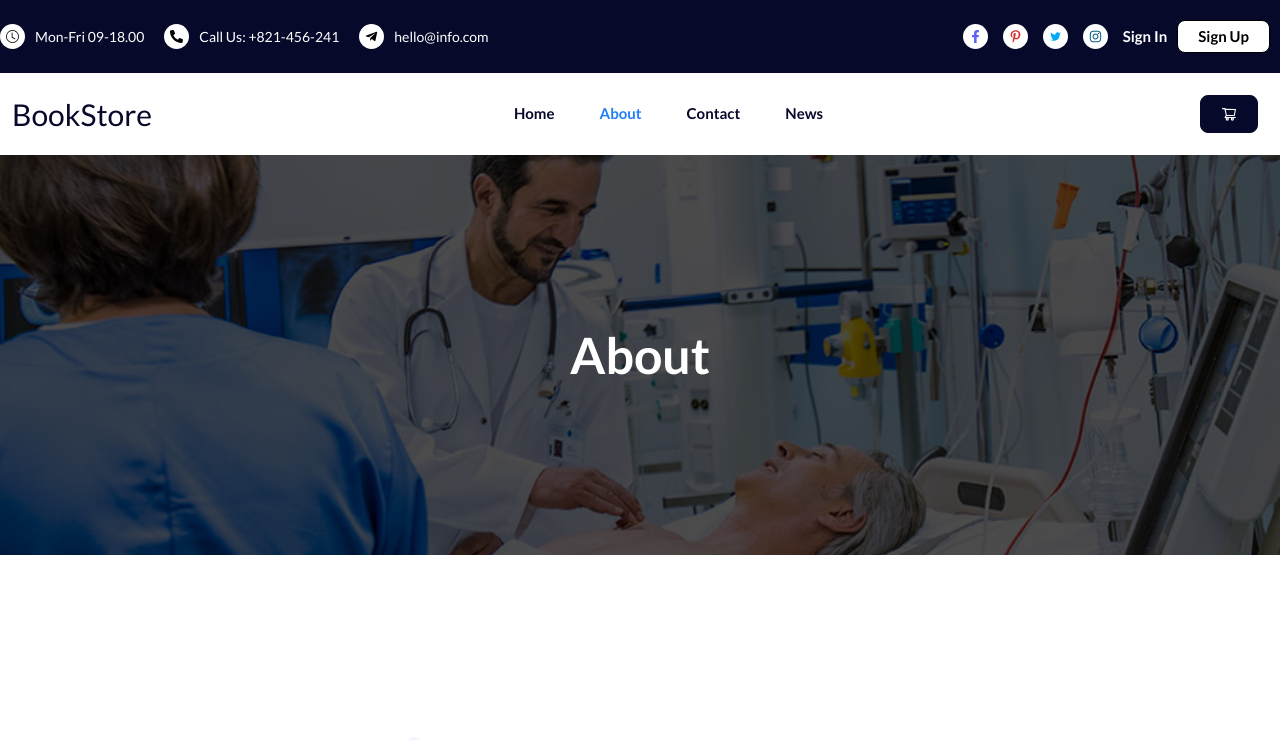
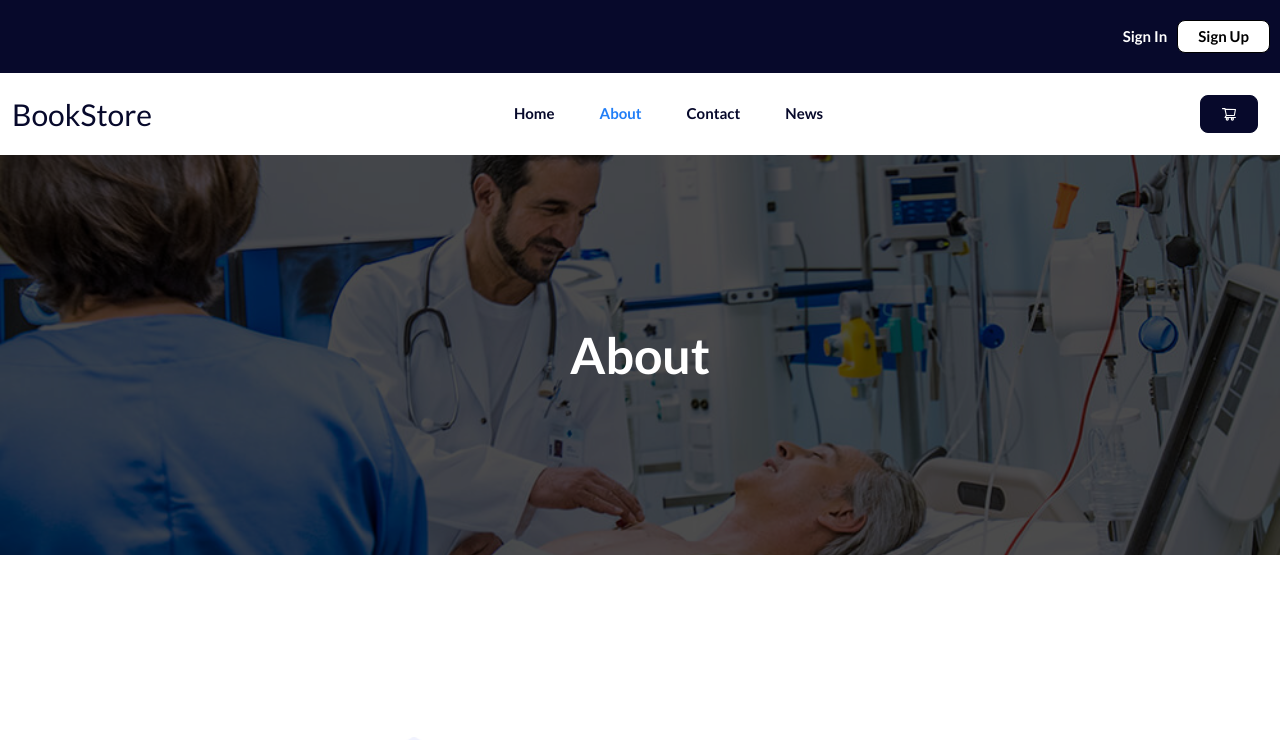
Before and after one commit to LuxuryFi/project, a React (Create React App) app: page /about in a window 1280 px wide. Shown: the top 740 px of the page. Built offline with nearby package versions, Linux system fonts and the light colour scheme.

Commit message:
Fix register and login

```diff
--- a/src/api/user/index.js
+++ b/src/api/user/index.js
@@ -2,18 +2,18 @@ import axiosClient from '../axios.config';
 
 const userAPI = {
   signIn(email, password) {
-    const url = `/patient/login`;
+    const url = `/project/customer/login`;
     return axiosClient.post(url, {
       email,
       password,
     });
   },
   signUp(newPatient) {
-    const url = `/patient/account/patient`;
+    const url = `/project/customer`;
     return axiosClient.post(url, newPatient);
   },
   getOne() {
-    const url = `/patient/account/patient`;
+    const url = `/project/customer`;
     return axiosClient.get(url);
   },
   verify(code) {
@@ -25,13 +25,13 @@ const userAPI = {
     return axiosClient.get(url);
   },
   update(newInformation) {
-    const url = `/patient/account/patient`;
+    const url = `/project/customer`;
     return axiosClient.put(url, newInformation, {
       headers: { 'Content-Type': 'multipart/form-data' },
     });
   },
   changePassword(password) {
-    const url = `/patient/account/patient/password`;
+    const url = `/project/customer/password`;
     return axiosClient.put(url, password);
   },
 };
--- a/src/components/AppointmentInformation/index.js
+++ b/src/components/AppointmentInformation/index.js
@@ -19,7 +19,7 @@ export default function AppointmentInformation({ info }) {
         <h3 className="title">Service</h3>
         <p className="info">
           <span className="left">Type</span>
-          <span className="right">Medical examination at the hospital</span>
+          <span className="right">Bookstore</span>
         </p>
       </div>
 
@@ -91,8 +91,7 @@ export default function AppointmentInformation({ info }) {
         <p className="info">
           <span className="left">Promotion</span>
           <span className="right">
-            Discount 15% of consultation price applies to customers who make an
-            appointment for the first time via MedCares.net
+            Cheapest Book
           </span>
         </p>
       </div>
--- a/src/components/Footer/index.js
+++ b/src/components/Footer/index.js
@@ -6,10 +6,6 @@ import { TfiEmail } from "react-icons/tfi";
 import { MdPlace } from "react-icons/md";
 import { Link } from "react-router-dom";
 import { Image } from "antd";
-
-import doctor1 from "../../assets/img/doctor1.jpeg";
-import doctor2 from "../../assets/img/doctor2.jpeg";
-import doctor3 from "../../assets/img/doctor3.jpeg";
 
 export default function Footer() {
   return (
@@ -24,18 +20,7 @@ export default function Footer() {
                 eiusmod tempor incididunt ut labore et dolore aliqua.
               </p>
               <ul className="social-list">
-                <li className="social-item facebook">
-                  <FaFacebookF className="icon" />
-                </li>
-                <li className="social-item twitter">
-                  <AiOutlineTwitter className="icon" />
-                </li>
-                <li className="social-item pinterest">
-                  <FaPinterestP className="icon" />
-                </li>
-                <li className="social-item instagram">
-                  <FaInstagram className="icon" />
-                </li>
+
               </ul>
             </div>
             {/* <div className="footer-item">
@@ -77,27 +62,7 @@ export default function Footer() {
             <div className="footer-item">
               <h3 className="title">Contact</h3>
               <ul className="contact-list">
-                <li className="contact-item">
-                  <BsTelephoneFill className="icon" />
-                  <div className="info">
-                    <h5>Phone</h5>
-                    <a href="tel:+123456123">+123(456)123</a>
-                  </div>
-                </li>
-                <li className="contact-item">
-                  <TfiEmail className="icon" />
-                  <div className="info">
-                    <h5>Email</h5>
-                    <a href="mailto:healthcare@gmail">healthcare@gmail.com</a>
-                  </div>
-                </li>
-                <li className="contact-item">
-                  <MdPlace className="icon" />
-                  <div className="info">
-                    <h5>Place</h5>
-                    <p>Nam Tu Liem district, Ha Noi</p>
-                  </div>
-                </li>
+
               </ul>
             </div>
           </div>
@@ -110,9 +75,9 @@ export default function Footer() {
       </section>
       <section className="copyright-container">
         <p>
-          Copyright © 2022 MedCares. All Rights Reserved by{" "}
+          Copyright © 2023 Bookstore. All Rights Reserved by{" "}
           <Link to="#" className="link">
-            Vu Nam
+            Thanh Hien
           </Link>
         </p>
       </section>
--- a/src/components/Header/index.js
+++ b/src/components/Header/index.js
@@ -31,38 +31,9 @@ export default function Header() {
       <div className="header-content">
         <Row className="container-fluid">
           <Col className="left" xs={0} sm={0} md={12} lg={12} xl={12}>
-            <p className="info-item">
-              <span className="icon-container">
-                <BsClock className="icon" />
-              </span>
-              Mon-Fri 09-18.00
-            </p>
-            <p className="info-item">
-              <span className="icon-container">
-                <FaPhoneAlt className="icon" />
-              </span>
-              Call Us: +821-456-241
-            </p>
-            <p className="info-item">
-              <span className="icon-container">
-                <FaTelegramPlane className="icon" />
-              </span>
-              hello@info.com
-            </p>
+
           </Col>
           <Col className="right" xs={0} sm={0} md={12} lg={12} xl={12}>
-            <span className="socials facebook">
-              <FaFacebookF />
-            </span>
-            <span className="socials pinterest">
-              <FaPinterestP />
-            </span>
-            <span className="socials twitter">
-              <AiOutlineTwitter />
-            </span>
-            <span className="socials instagram">
-              <FaInstagram />
-            </span>
             {isLogin() ? (
               <>
                 <Link
--- a/src/modules/contact/index.js
+++ b/src/modules/contact/index.js
@@ -48,7 +48,7 @@ export default function Contact() {
               </div>
               <h3 className="title">Email Here</h3>
               <a className="link" href="mailto:medcares@gmail.com">
-                medcares@gmail.com
+                bookstore@gmail.com
               </a>
             </li>
 
--- a/src/modules/verify/index.js
+++ b/src/modules/verify/index.js
@@ -48,12 +48,10 @@ export default function VerifyForm() {
               </Link>
             </h3>
             <p className="description">
-              Congratulations on registering with MedCares. To proceed with your
-              registration, please enter your unique Personal Identification
-              Number (PIN) that was emailed to you. If you have not received
+              Congratulations on registering with Bookstore. If you have not received
               this email, please contact us via Live Chat or at{' '}
               <a href="mailto:medcaresupport@gmail.com">
-                medcaresupport@gmail.com
+                bookstoresupport@gmail.com
               </a>
               .
             </p>
```
Also changed, not shown: 1 other file (tests, documents, lock files or other folders).
